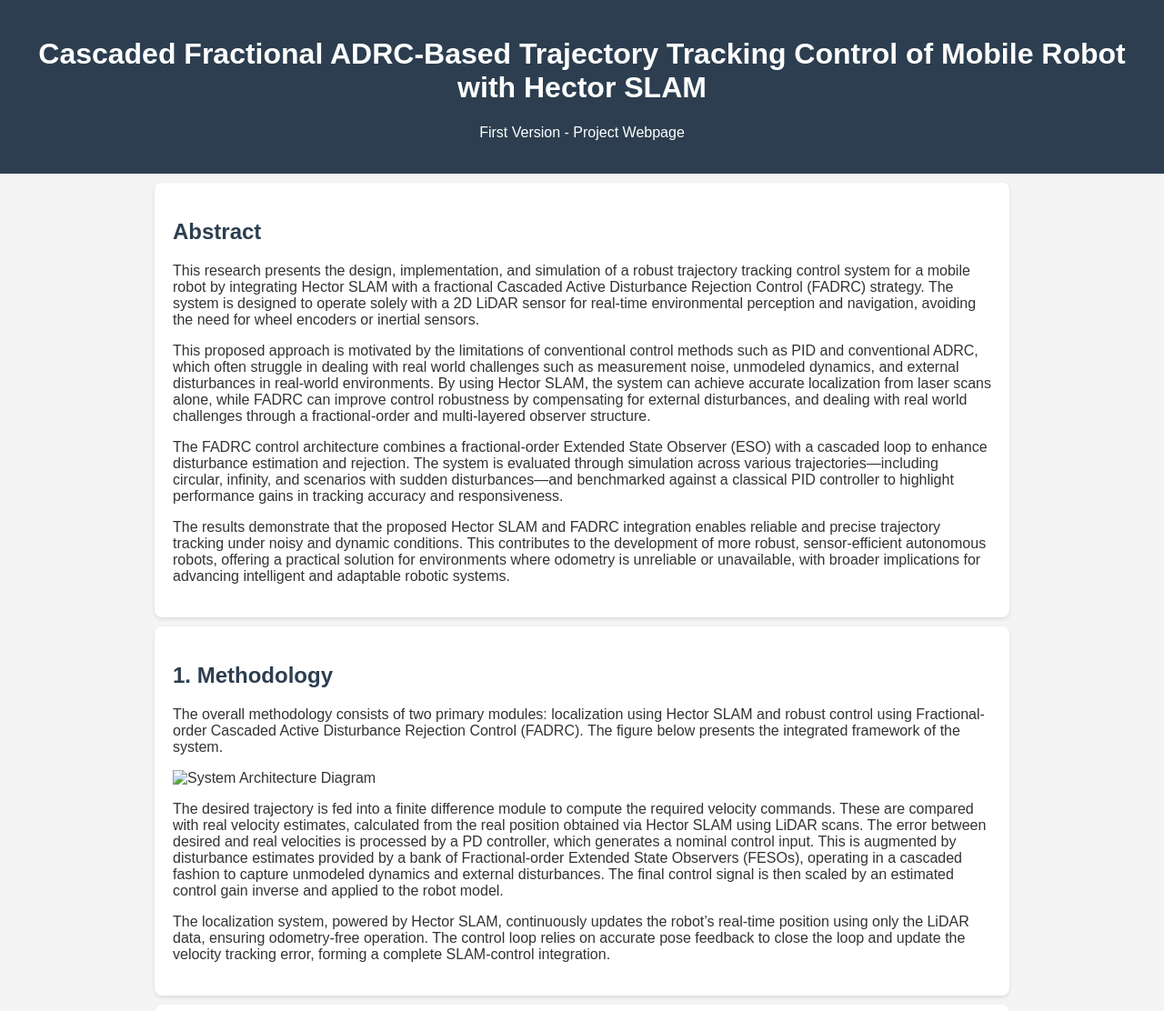
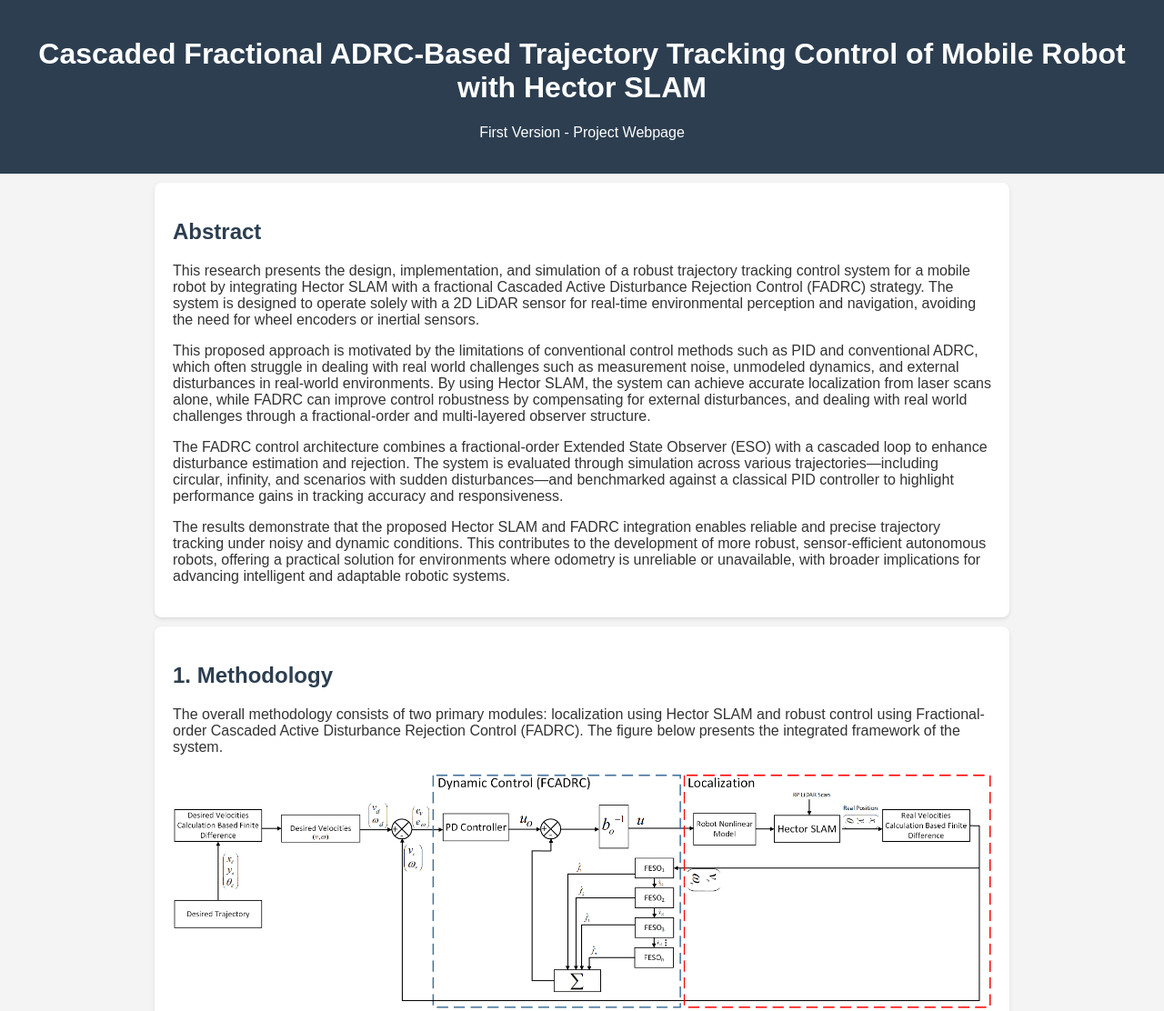
Before and after one commit to MohannadNasir98/Cascaded-Fractional-ADRC-based-trajectory-tracking-control-of-mobile-robot-with-Hector-SLAM, a plain HTML site: page index.html in a window 1280 px wide. Shown: the top 1112 px of the page at 91% size. Drawn offline with Linux system fonts and the light colour scheme.

Commit message:
index.html

```diff
--- a/index.html
+++ b/index.html
@@ -70,7 +70,7 @@
     <p>
       The overall methodology consists of two primary modules: localization using Hector SLAM and robust control using Fractional-order Cascaded Active Disturbance Rejection Control (FADRC). The figure below presents the integrated framework of the system.
     </p>
-    <img src="5380bab3-e8e9-4a68-9102-e48b31630fe0.png" alt="System Architecture Diagram">
+  <img src="https://raw.githubusercontent.com/MohannadNasir98/Cascaded-Fractional-ADRC-based-trajectory-tracking-control-of-mobile-robot-with-Hector-SLAM/main/Overall%20Sys%20Archt%20V1.png">
     <p>
       The desired trajectory is fed into a finite difference module to compute the required velocity commands. These are compared with real velocity estimates, calculated from the real position obtained via Hector SLAM using LiDAR scans. The error between desired and real velocities is processed by a PD controller, which generates a nominal control input. This is augmented by disturbance estimates provided by a bank of Fractional-order Extended State Observers (FESOs), operating in a cascaded fashion to capture unmodeled dynamics and external disturbances. The final control signal is then scaled by an estimated control gain inverse and applied to the robot model.
     </p>
```
